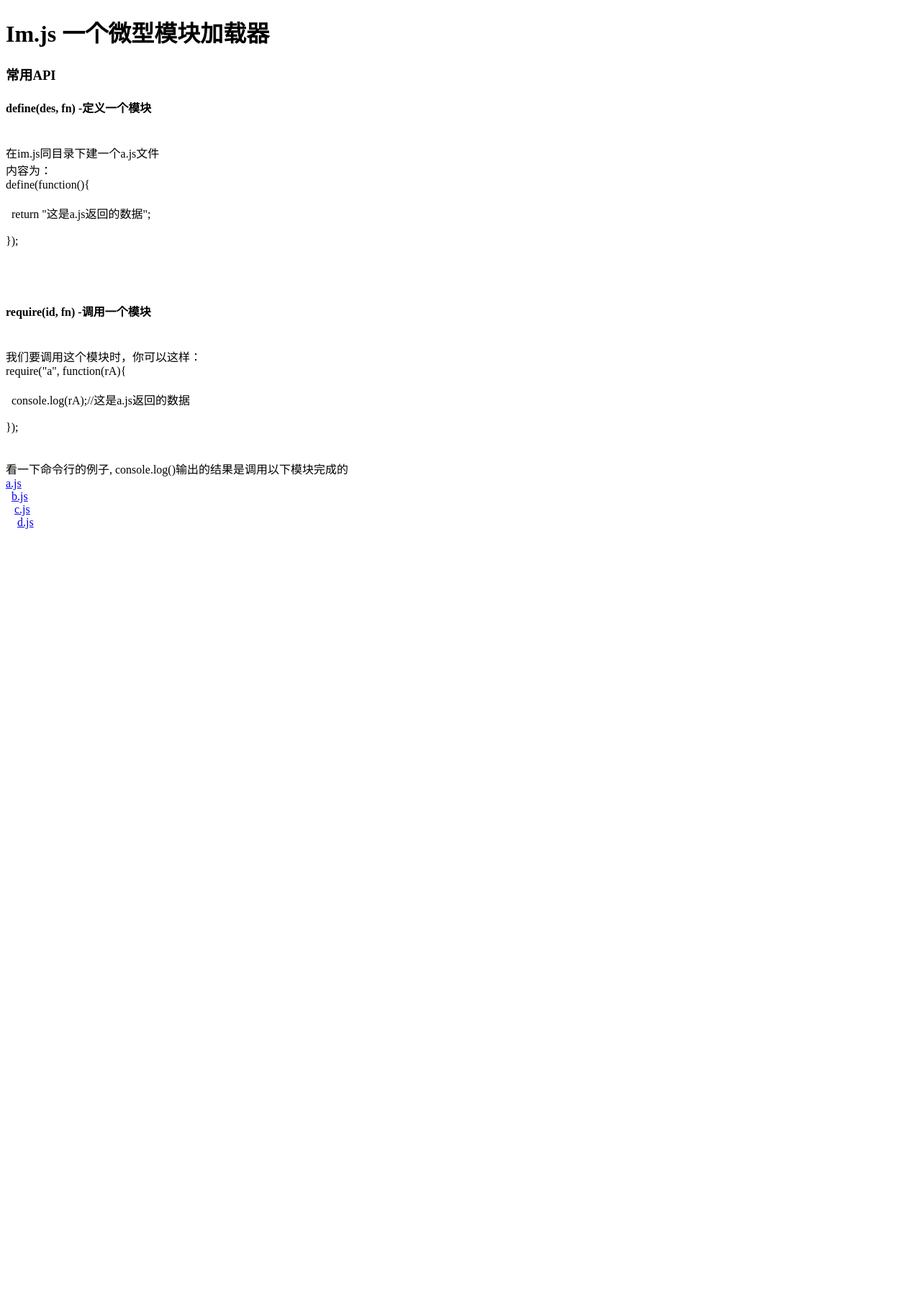
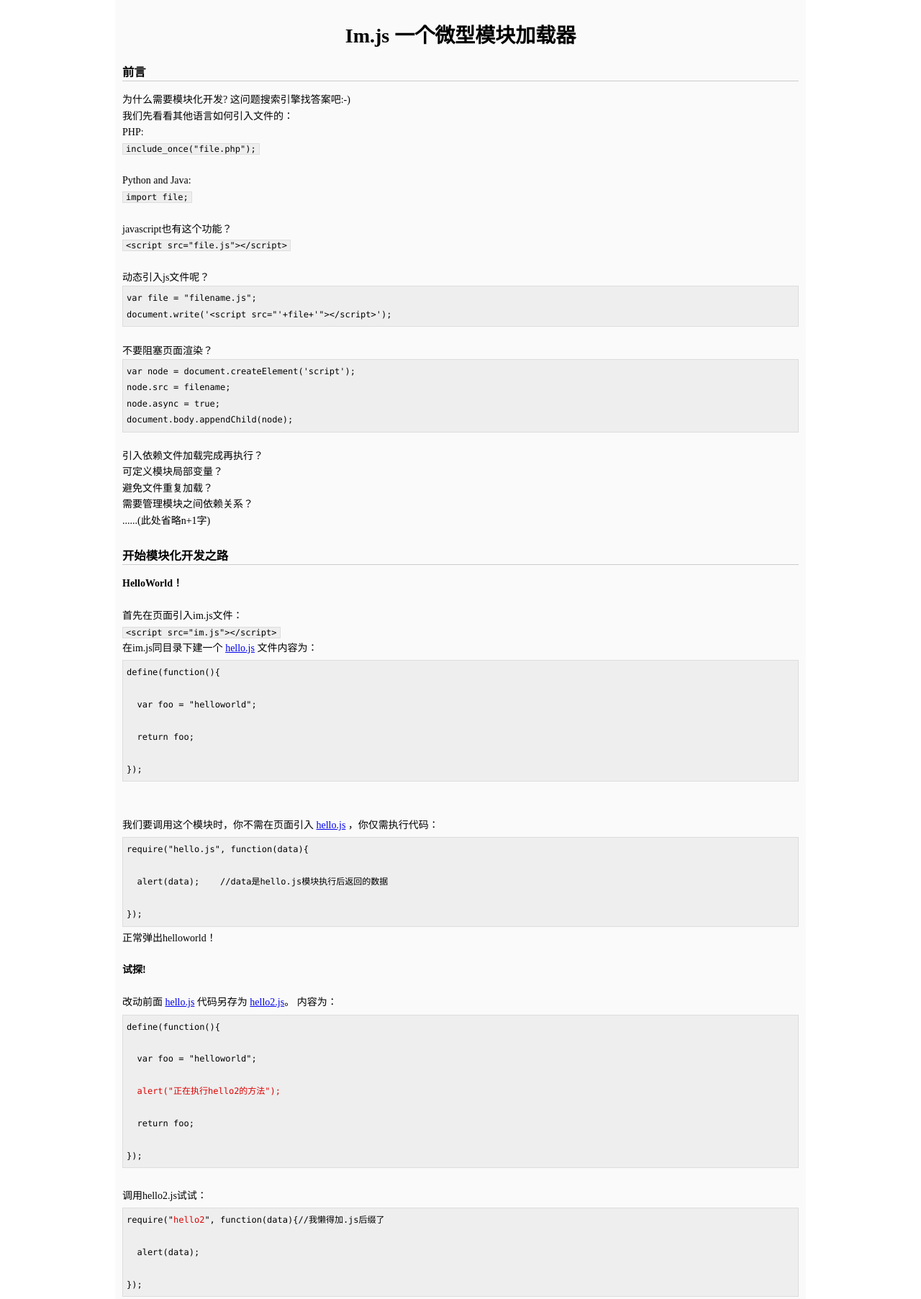
Before and after one commit to fengdi/imjs, a plain HTML site: page test.html in a window 1280 px wide. Shown: the top 1805 px of the page at 72% size. Before the commit the page ends 800 px from the top, so only its background shows below. Drawn offline with Linux system fonts and the light colour scheme; a script that the page names is missing.

Commit message:
Update test.html

```diff
--- a/test.html
+++ b/test.html
@@ -1,57 +1,237 @@
-
 <!DOCTYPE HTML>
 <html lang="en-US">
 <head>
-  <meta charset="UTF-8">
-	<title></title>
-	<script src="https://raw.github.com/fengdi/imjs/master/im.js"></script>
-
+	<meta charset="UTF-8">
+	<title>Im.js模块加载器</title>
+	<style type="text/css">
+		*{
+			margin: 0;
+			position: 0;
+		}
+		.wrapper{
+			width: 940px;
+			padding:10px;
+			margin: 0 auto;
+			position: relative;
+			background-color: #fafafa;
+			font-size: 14px;
+			line-height: 1.6em;
+		}
+		h1{
+			text-align: center;
+			line-height: 30px;
+			padding: 5px;
+			margin: 20px 0;
+		}
+		h3{
+			border-bottom: 1px solid #ccc;
+			margin: 15px 0;
+		}
+		.codewrapper{
+			position: relative;
+		}
+		code,
+		.code,
+		.inline-code{
+			border: 1px solid #ddd;
+			font-family: "Lucida Console",monospace;
+			font-size: 12px;
+			background-color: #eee;
+		}
+		code,
+		.code{
+			display: block;
+			padding: 5px;
+		}
+		code{
+			margin: 5px 0;
+		}
+		code .warn,
+		.code .warn{
+			color: #d00;
+		}
+		.inline-code{
+			display: inline;
+			padding:0 4px;
+			line-height: 1.5;
+		}
+		.content{
+			padding-bottom: 12px;
+		}
+	</style>
 </head>
 <body>
-
+	<div class="wrapper">
 	<h1>
 		Im.js 一个微型模块加载器
 	</h1>
 
 	<h3>
-		常用API
+		前言
 	</h3>
+	<div class="content">
+		为什么需要模块化开发?  这问题搜索引擎找答案吧:-)<br>
+		我们先看看其他语言如何引入文件的：<br>
+		PHP:<br>
+		<span class="inline-code">include_once("file.php");</span><br>
+		<br>
+		Python and Java:<br>
+		<span class="inline-code">import file;</span><br>
+		<br>
+		javascript也有这个功能？<br>
+		<span class="inline-code">&lt;script&nbsp;src="file.js"&gt;&lt;/script&gt;</span>
+		<br>
+		<br>
+		动态引入js文件呢？<br>
+		<span class="code">var file = "filename.js";<br>
+		document.write('&lt;script&nbsp;src="'+file+'"&gt;&lt;/script&gt;');</span>
+		<br>
+		不要阻塞页面渲染？<br>
+		<span class="code">
+			var node = document.createElement('script');<br>
+			node.src = filename;<br>
+			node.async = true;<br>
+			document.body.appendChild(node);<br>
+		</span>
+		<br>
+		引入依赖文件加载完成再执行？<br>
+		可定义模块局部变量？<br>
+		避免文件重复加载？<br>
+		需要管理模块之间依赖关系？<br>
+		......(此处省略n+1字)
 
-
-	<h4>define(des, fn) -定义一个模块</h4><br>
-
-	在im.js同目录下建一个a.js文件 <br>
-	内容为：<br>
+	</div>
+	<h3>
+		开始模块化开发之路
+	</h3>
+	<div class="content">
+	<h4>HelloWorld！</h4><br>
+	首先在页面引入im.js文件：<br>
+	<span class="inline-code">&lt;script&nbsp;src="im.js"&gt;&lt;/script&gt;</span> <br>
+	在im.js同目录下建一个 <a href="hello.js" target="_blank">hello.js</a> 文件内容为：<br>
+	<code>
 	define(function(){<br>
+	<br>
+	&nbsp;&nbsp;var foo = "helloworld";<br>
+	<br>
+	&nbsp;&nbsp;return foo;<br>
+	<br>
+    });
+    </code>
+    <br>
+    <br>
+    我们要调用这个模块时，你不需在页面引入 <a href="hello.js" target="_blank">hello.js</a> ，你仅需执行代码：<br>
+    <code class="exec">
+	require("hello.js", function(data){<br>
 		<br>
-	&nbsp;&nbsp;return "这是a.js返回的数据";<br>
+	&nbsp;&nbsp;alert(data);&nbsp;&nbsp;&nbsp;&nbsp;//data是hello.js模块执行后返回的数据<br>
 	<br>
     });<br>
-    <br>
-    <br>
-    <br>
-
-    <h4>require(id, fn) -调用一个模块</h4><br>
-    我们要调用这个模块时，你可以这样：<br>
-	require("a", function(rA){<br>
-		<br>
-	&nbsp;&nbsp;console.log(rA);//这是a.js返回的数据<br>
+	</code>
+	正常弹出helloworld！
+	<br>
+	<br>
+	<h4>试探!</h4><br>
+	改动前面 <a href="hello.js" target="_blank">hello.js</a> 代码另存为 <a href="hello2.js" target="_blank">hello2.js</a>。 内容为：<br>
+	<code>
+	define(function(){<br>
+	<br>
+	&nbsp;&nbsp;var foo = "helloworld";<br>
+	<br>
+	&nbsp;&nbsp;<span class="warn">alert("正在执行hello2的方法");</span><br>
+	<br>
+	&nbsp;&nbsp;return foo;<br>
+	<br>
+	});<br>
+	</code>
+	<br>
+	调用hello2.js试试：<br>
+    <code class="exec">
+	require("<span class="warn">hello2</span>", function(data){//我懒得加.js后缀了<br>
+	<br>
+	&nbsp;&nbsp;alert(data);<br>
 	<br>
     });<br>
-
-	<script>
-		//调用a模块
-		require("test/a",function(b){
-			alert(b);
-		});
-	</script>
+	</code>
+	由此可见，当require执行时会去加载对应模块，当模块完成加载后，执行模块内的匿名函数，
+	将其返回值当作参数传入到了require的回调函数中，并执行回调函数。
 	<br>
 	<br>
-	看一下命令行的例子, console.log()输出的结果是调用以下模块完成的 <br>
-	<a href="https://raw.github.com/fengdi/imjs/master/test/a.js" target="_blank">a.js</a><br>
-	&nbsp;&nbsp;<a href="https://raw.github.com/fengdi/imjs/master/test/b.js" target="_blank">b.js</a><br>
-	&nbsp;&nbsp;&nbsp;<a href="https://raw.github.com/fengdi/imjs/master/test/c.js" target="_blank">c.js</a><br>
-	&nbsp;&nbsp;&nbsp;&nbsp;<a href="https://raw.github.com/fengdi/imjs/master/test/d.js" target="_blank">d.js</a><br>
+	可以同时调用hello.js、hello2.js多个文件：<br>
+    <code class="exec">
+	require(<span class="warn">["hello","hello2"]</span>, function(data, data2){<br>
+	<br>
+	&nbsp;&nbsp;alert(data+" "+data2);<br>
+	<br>
+    });<br>
+	</code>
+	<br>
+	<h4>依赖</h4><br>
+	再次新建一个 <a href="html.js" target="_blank">html.js</a> 模块，内容为：<br>
+	<code>
+	define(<span class="warn">"hello"</span>, function(<span class="warn">str</span>){//依赖于hello模块 str为hello模块返回的数据<br>
+	<br>
+	&nbsp;&nbsp;function sethtml(){<br>
+	<br>
+	&nbsp;&nbsp;&nbsp;&nbsp;var elem = document.getElementById("code_ddd");<br>
+	<br>
+	&nbsp;&nbsp;&nbsp;&nbsp;elem.innerHTML = str;<br>
+	<br>
+	&nbsp;&nbsp;&nbsp;&nbsp;return elem;<br>
+	<br>
+	&nbsp;&nbsp;}<br>
+	<br>
+	&nbsp;&nbsp;return sethtml;&nbsp;&nbsp;//将这个方法返回<br>
+    });<br>
+    </code>
+    <div id="code_ddd" style="color:red"></div>
+    <br>
+    调用html.js：<br>
+    <code class="exec">
+	require("html", function(fn){<br>
+	<br>
+	&nbsp;&nbsp;fn();//执行这个方法<br>
+	<br>
+    });<br>
+	</code>
+	这里首先加载了html.js，然而html.js依赖hello.js模块，这时并没有立即执行html.js模块，而是去请求hello.js模块，hello.js模块没有依赖，就立即执行了hello.js，最后执行了html.js。<br>
+	文件加载过程为:<br>
+	&gt;&gt; <a href="html.js" target="_blank">html.js</a> &gt;&gt; <a href="hello.js" target="_blank">hello.js</a><br>
+	执行过程则是:<br>
+	&nbsp;&nbsp;<a href="hello.js" target="_blank">hello.js</a> -&gt; <a href="html.js" target="_blank">html.js</a><br>
+	<p>注意:开发时，模块间的依赖关系可能出现循环情况(如:a&gt;&gt;b&gt;&gt;c&gt;&gt;a)，Im.js会检测出来并报错。</p>
+	<br>
+	<h4>jQuery模块</h4><br>
+	这里有已经改造好的 <a href="jquery.js" target="_blank">jquery.js</a> 模块<br>
+	其实大致方式就是用define方法包裹jquery代码：<br>
+	<code>
+	define(function(){<br>
+	&nbsp;&nbsp;...jquery代码(略)<br>
+	&nbsp;&nbsp;return jQuery;&nbsp;&nbsp;//将jQuery返回 window.$ window.jQuery都可用<br>
+	&nbsp;&nbsp;//return jQuery.noConflict();&nbsp;&nbsp;//window.jQuery可用<br>
+	&nbsp;&nbsp;//return jQuery.noConflict(true);&nbsp;&nbsp;//window.$ window.jQuery都不可用<br>
+    });<br>
+    </code>
+	其他js库、框架的改造可以参考此方法。<br>
+    这里有个调用jquery栗子<a href="jqdemo.js" target="_blank">jqdemo.js</a>
+    <code class="exec">
+	require("jqdemo");<br>
+	</code>
+    <br>
+	<h4>模块合并打包</h4><br>
+	在开发环境下，模块颗粒会分得很细，方便代码的重用和维护，然而在正式环境下不合适太多http请求。因此，需要有工具将多个模块进行合并打包成一个js文件。<br>
+	im.js提供了一个简单的合并工具 <a href="#">imm</a><br>
+	工具需要安装node.js。打包时，只需配置好config.json，用node执行index.js。(配置说明见index.js源码)
+<br>
+<br>
+支持IE 5.5+ Chrome 3+ Firefox 2+ Safari 3.2+ Opera 10+<br>
+</div>
 
+<a href="https://www.github.com/fengdi/imjs">View on Github</a>
+<script src="im-min.js"></script>
+<script>
+require("exec");
+</script>
+</div>
 </body>
 </html>
```
